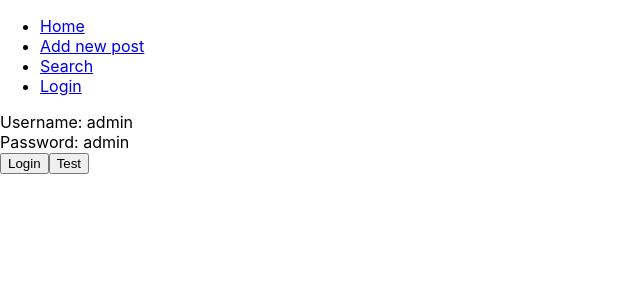
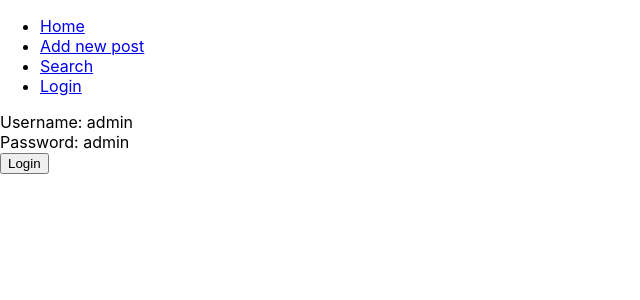
Before and after one commit to ToniMHeinonen/Blogger, a React (Create React App) app in the folder frontend/: page /login in a window 1280 px wide. Shown: the top 300 px of the page, without its empty margins (0-640 px from the left). Built offline with nearby package versions, Linux system fonts and the light colour scheme.

Commit message:
Frontend: Change cookie's value if successful login.

```diff
--- a/frontend/src/Login.js
+++ b/frontend/src/Login.js
@@ -1,11 +1,12 @@
 import React from 'react'
 import { Redirect } from 'react-router-dom'
 import LoginContext from './LoginContext'
+import Cookies from 'universal-cookie'
 
 function Login() {
   const [redirect, setRedirect] = React.useState(false)
   const {loggedIn, changeLogin} = React.useContext(LoginContext)
-  console.log(loggedIn)
+  const cookies = new Cookies()
 
   const send = async (event) => {
     event.preventDefault()
@@ -15,12 +16,9 @@ function Login() {
     const hr = await fetch('/login', conf)
     if (hr.ok === true) {
       changeLogin(true)
+      cookies.set('authCookie', true, { path: '/' })
       setRedirect(true)
     }
-  }
-
-  const test = () => {
-    changeLogin(!loggedIn)
   }
 
   if (redirect) {
@@ -32,7 +30,6 @@ function Login() {
       Username: admin<br/>
       Password: admin<br/>
     <button onClick={send}>Login</button>
-    <button onClick={test}>Test</button>
     </div>
   )
 }
```
